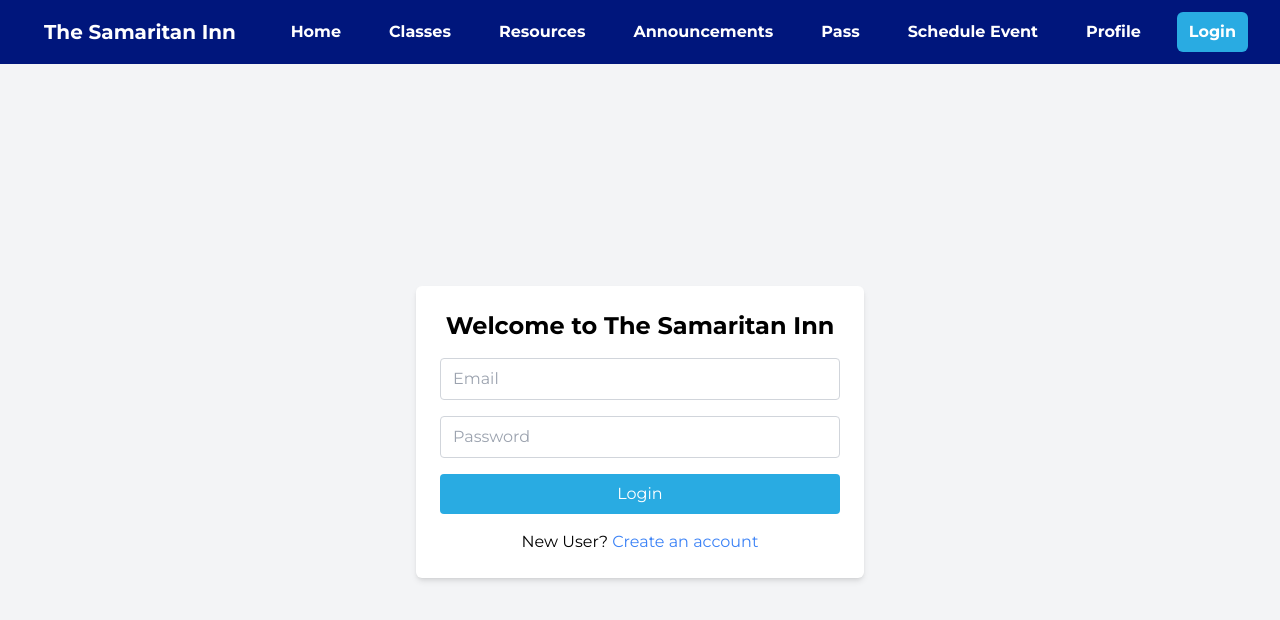
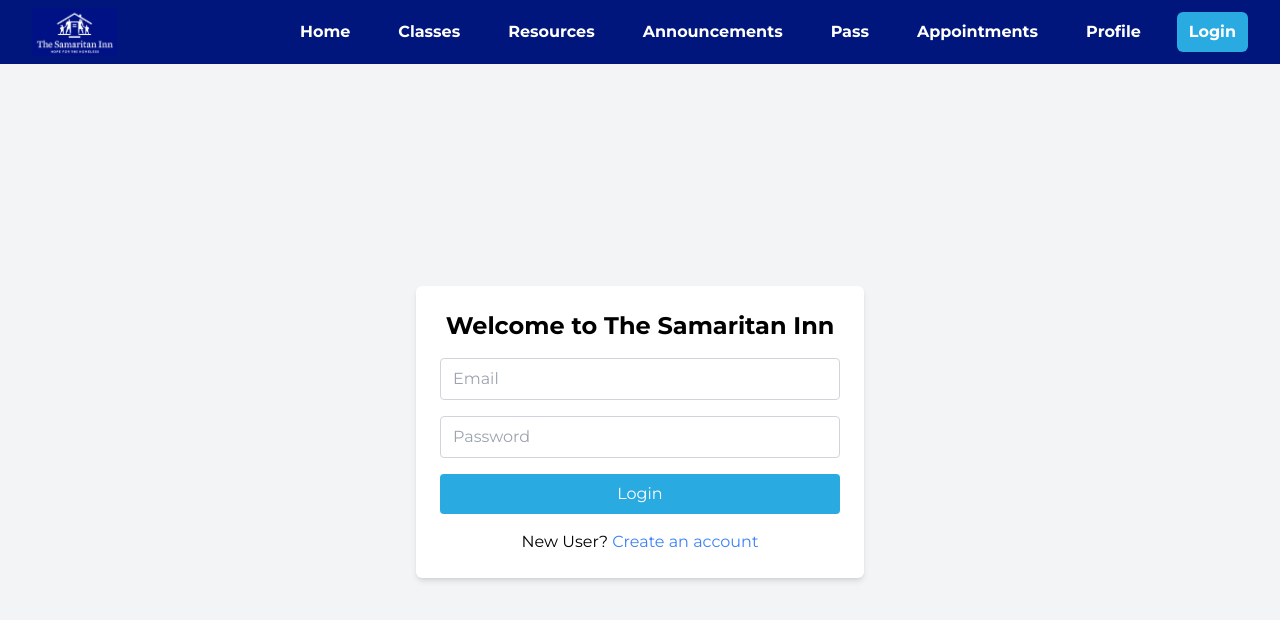
Before and after one commit to UTDallasEPICS/the-samaritan-inn, a Next.js app in the folder samaritan_inn/: page /login in a window 1280 px wide. Shown: the top 620 px of the page. Built offline with nearby package versions, Linux system fonts and the light colour scheme; no server answers.

Commit message:
navbar changes on new branch

```diff
--- a/samaritan_inn/src/components/Navigation.tsx
+++ b/samaritan_inn/src/components/Navigation.tsx
@@ -4,26 +4,40 @@
 import Link from 'next/link';
 import { useState } from 'react';
 import { usePathname } from 'next/navigation';
+import Image from 'next/image';
 
 export default function Navigation() {
   const { data: session, status } = useSession();
   const [isMenuOpen, setIsMenuOpen] = useState(false);
+  const [showLogoutConfirm, setShowLogoutConfirm] = useState(false);
   const pathname = usePathname();
 
   // Helper to apply active styling to nav links
   const linkClass = (path: string, mobile = false) =>
     `${mobile ? 'block w-full' : ''} px-3 py-2 rounded-md font-bold hover:bg-[#29abe2] ${pathname === path ? 'bg-[#29abe2]' : ''}`;
 
+  const handleLogoutConfirm = () => {
+    setShowLogoutConfirm(false);
+    signOut({ callbackUrl: '/login' });
+  };
+
   return (
+    <>
     <nav className="bg-[#00167c] text-white shadow-md">
       <div className="max-w-7xl mx-auto px-4 sm:px-6 lg:px-8">
         <div className="flex justify-between h-16 items-center">
-          {/* Brand title (static, no active highlight) */}
+          {/* Brand logo (static, no active highlight) */}
           <div className="flex-shrink-0 flex items-center">
-            <Link href="/" className="text-xl font-bold px-3 py-2">
-              The Samaritan Inn
-            </Link>
-          </div>
+          <Link href="/">
+            <Image
+              src="/logo.png"
+              alt="The Samaritan Inn"
+              width={1405}
+              height={793}
+              className="h-12 w-auto"
+            />
+          </Link>
+        </div>
 
           {/* Desktop navigation */}
           <div className="hidden md:flex md:items-center md:space-x-6">
@@ -32,19 +46,16 @@
             <Link href="/Resources" className={linkClass('/Resources')}>Resources</Link>
             <Link href="/announcements" className={linkClass('/announcements')}>Announcements</Link>
             <Link href="/pass-form" className={linkClass('/pass-form')}>Pass</Link>
-            <Link href="/my-events" className={linkClass('/my-events')}>Schedule Event</Link>
+            <Link href="/my-events" className={linkClass('/my-events')}>Appointments</Link>
             {status === 'authenticated' ? (
               <>
                 <Link href="/profile" className={linkClass('/profile')}>Profile</Link>
                 <button
-                  onClick={() => signOut({ callbackUrl: '/login' })}
+                  onClick={() => setShowLogoutConfirm(true)}
                   className={`px-3 py-2 rounded-md font-bold ${pathname === '/login' ? 'bg-red-600' : 'bg-red-500 hover:bg-red-600'}`}
                 >
                   Logout
                 </button>
-                <div className="px-3 py-2">
-                  <span className="text-sm font-bold whitespace-nowrap">Hi, {session.user.name}</span>
-                </div>
               </>
             ) : (
               <>
@@ -98,10 +109,10 @@
               <>
                 <Link href="/profile" className={linkClass('/profile', true)} onClick={() => setIsMenuOpen(false)}>Profile</Link>
                 <button
-                  onClick={() => { setIsMenuOpen(false); signOut({ callbackUrl: '/login' }); }}
+                  onClick={() => { setIsMenuOpen(false); setShowLogoutConfirm(true); }}
                   className="block w-full text-left px-3 py-2 rounded-md bg-red-500 hover:bg-red-600 font-bold"
                 >
-                  Sign Out
+                  Logout
                 </button>
                 <div className="px-3 py-2 border-t border-blue-700 mt-2 pt-2">
                   <span className="text-sm font-bold">Logged in as: {session.user.name}</span>
@@ -118,5 +129,29 @@
         </div>
       )}
     </nav>
+
+    {showLogoutConfirm && (
+      <div className="fixed inset-0 flex items-center justify-center bg-black bg-opacity-50 z-50">
+        <div className="bg-white rounded-lg shadow-lg p-6 w-80">
+          <h2 className="text-xl font-bold text-gray-800 mb-4 text-center">Confirm Logout</h2>
+          <p className="text-gray-600 mb-6 text-center">Are you sure you want to logout?</p>
+          <div className="flex gap-4">
+            <button
+              onClick={() => setShowLogoutConfirm(false)}
+              className="flex-1 px-4 py-2 bg-gray-300 text-gray-800 font-semibold rounded-md hover:bg-gray-400 transition"
+            >
+              No
+            </button>
+            <button
+              onClick={() => { setShowLogoutConfirm(false); signOut({ callbackUrl: '/login' }); }}
+              className="flex-1 px-4 py-2 bg-red-500 text-white font-semibold rounded-md hover:bg-red-600 transition"
+            >
+              Yes
+            </button>
+          </div>
+        </div>
+      </div>
+    )}
+    </>
   );
 }
```
